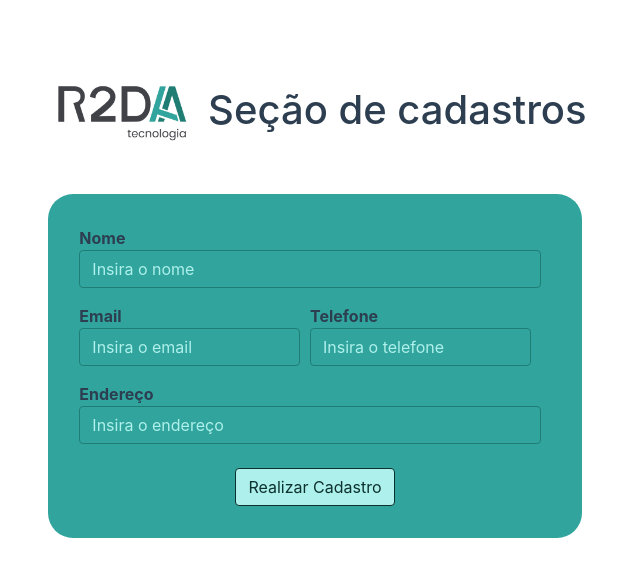
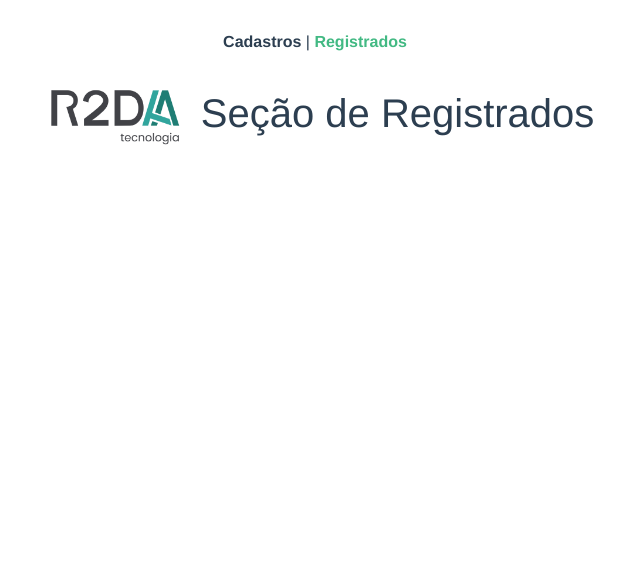
Before and after one commit to DiegoAbenicio/Desafio-R2DA, a Vue app: page /registrado in a window 1280 px wide. Shown: the top 576 px of the page, without its empty margins (325-965 px from the left). Built offline with nearby package versions, Linux system fonts and the light colour scheme.

Commit message:
Adiciona rota

```diff
--- a/package.json
+++ b/package.json
@@ -9,13 +9,15 @@
   },
   "dependencies": {
     "core-js": "^3.8.3",
-    "vue": "^2.6.14"
+    "vue": "^2.6.14",
+    "vue-router": "^3.5.1"
   },
   "devDependencies": {
     "@babel/core": "^7.12.16",
     "@babel/eslint-parser": "^7.12.16",
     "@vue/cli-plugin-babel": "~5.0.0",
     "@vue/cli-plugin-eslint": "~5.0.0",
+    "@vue/cli-plugin-router": "~5.0.0",
     "@vue/cli-service": "~5.0.0",
     "eslint": "^7.32.0",
     "eslint-plugin-vue": "^8.0.3",
--- a/src/App.vue
+++ b/src/App.vue
@@ -1,26 +1,32 @@
 <template>
   <div id="app">
-    <RegisterPage msg="Seção de cadastros"/>
+    <nav>
+      <router-link to="/">Cadastros</router-link> |
+      <router-link to="/registrado">Registrados</router-link>
+    </nav>
+    <router-view/>
   </div>
 </template>
 
-<script>
-import RegisterPage from './components/RegisterPage.vue'
-
-export default {
-  name: 'App',
-  components: {
-    RegisterPage
-  }
-}
-</script>
-
 <style>
 #app {
-  display: row;
-  justify-content: center;
+  font-family: Avenir, Helvetica, Arial, sans-serif;
+  -webkit-font-smoothing: antialiased;
+  -moz-osx-font-smoothing: grayscale;
   text-align: center;
-  margin-top: 10vh;
   color: #2c3e50;
 }
+
+nav {
+  padding: 30px;
+}
+
+nav a {
+  font-weight: bold;
+  color: #2c3e50;
+}
+
+nav a.router-link-exact-active {
+  color: #42b983;
+}
 </style>
--- a/src/components/RegisterPage.vue
+++ b/src/components/RegisterPage.vue
@@ -1,9 +1,12 @@
 <template>
-  <div class="hello">
-    <h1 class="mb-5"><img class="img-fluid m-1 mr-auto" style="max-width: 150px;" alt="R2DA Logo" src="../assets/R2DA_Logo.png"> {{ msg }}</h1>
+  <div>
+    <h1 class="mb-5">
+      <img class="img-fluid m-1 mr-auto" style="max-width: 150px;" alt="R2DA Logo" src="../assets/R2DA_Logo.png">
+      {{ msg }}
+    </h1>
     <div class="d-flex justify-content-center">
       <div class="col-md-5 box">
-        <form action="" class="mt-3 mb-3">
+        <div class="mt-3 mb-3">
           <div class="form-row col-xs-12 col-sm-12 col-md-12">
             <div class="form-group col-md-12">
               <Strong class="d-flex justify-content-left">Nome</Strong>
@@ -27,7 +30,7 @@
           <div>
             <button href="submit" class="btn mt-2">Realizar Cadastro</button>
           </div>
-        </form>
+        </div>
       </div>
     </div>
   </div>
@@ -42,33 +45,26 @@ export default {
 }
 </script>
 
-<!-- Add "scoped" attribute to limit CSS to this component only -->
 <style scoped>
-
 .box{
   background-color: #31a59d;
   padding: 1em;
   border-radius: 25px;
 }
 .form-control{
-  background: transparent;
+  background: #fff;
   color: black;
   border-color: #1f7d74;
 }
-.form-control::placeholder{
-  color: #aef0eb;
-}
 .btn{
-  border: 1px solid #0c312e;
-  background-color: #aef0eb;
-  color: #0c312e;
+  background-color: #fff;
+  border: 1px solid #1f7d74;
 }
 .btn:hover{
-  background-color: #1f7d74;
   transition: all 300ms ease-in;
   transform: scale(1.1);
 }
-.btn:active{
-  background-color: #1f7d74;
+strong{
+  color: #fff;
 }
 </style>
--- /dev/null
+++ b/src/components/TablePage.vue
@@ -0,0 +1,22 @@
+<template>
+  <div>
+    <h1 class="mb-5">
+      <img class="img-fluid m-1 mr-auto" style="max-width: 150px;" alt="R2DA Logo" src="../assets/R2DA_Logo.png">
+      {{ msg }}
+    </h1>
+
+  </div>
+</template>
+
+<script>
+export default {
+  name: 'TablePage',
+  props: {
+    msg: String
+  }
+}
+</script>
+
+<style scoped>
+
+</style>
--- a/src/main.js
+++ b/src/main.js
@@ -1,8 +1,10 @@
 import Vue from 'vue'
 import App from './App.vue'
+import router from './router'
 
 Vue.config.productionTip = false
 
 new Vue({
-  render: h => h(App),
+  router,
+  render: h => h(App)
 }).$mount('#app')
--- /dev/null
+++ b/src/router/index.js
@@ -0,0 +1,26 @@
+import Vue from 'vue'
+import VueRouter from 'vue-router'
+import HomeView from '../views/CadastroView.vue'
+
+Vue.use(VueRouter)
+
+const routes = [
+  {
+    path: '/',
+    name: 'home',
+    component: HomeView
+  },
+  {
+    path: '/registrado',
+    name: 'registrado',
+    component: () => import(/* webpackChunkName: "about" */ '../views/RegistradoView.vue')
+  }
+]
+
+const router = new VueRouter({
+  mode: 'history',
+  base: process.env.BASE_URL,
+  routes
+})
+
+export default router
--- /dev/null
+++ b/src/views/CadastroView.vue
@@ -0,0 +1,16 @@
+<template>
+  <div class="home">
+    <RegisterPage msg="Seção de Cadastros"/>
+  </div>
+</template>
+<script>
+// @ is an alias to /src
+import RegisterPage from '@/components/RegisterPage.vue'
+
+export default {
+  name: 'HomeView',
+  components: {
+    RegisterPage
+  }
+}
+</script>
--- /dev/null
+++ b/src/views/RegistradoView.vue
@@ -0,0 +1,16 @@
+<template>
+  <div class="registrado">
+    <TablePage msg="Seção de Registrados" />
+  </div>
+</template>
+<script>
+// @ is an alias to /src
+import TablePage from '@/components/TablePage.vue'
+
+export default {
+  name: 'TableView',
+  components: {
+    TablePage
+  }
+}
+</script>
```
Also changed, not shown: 1 other file (tests, documents, lock files or other folders).
